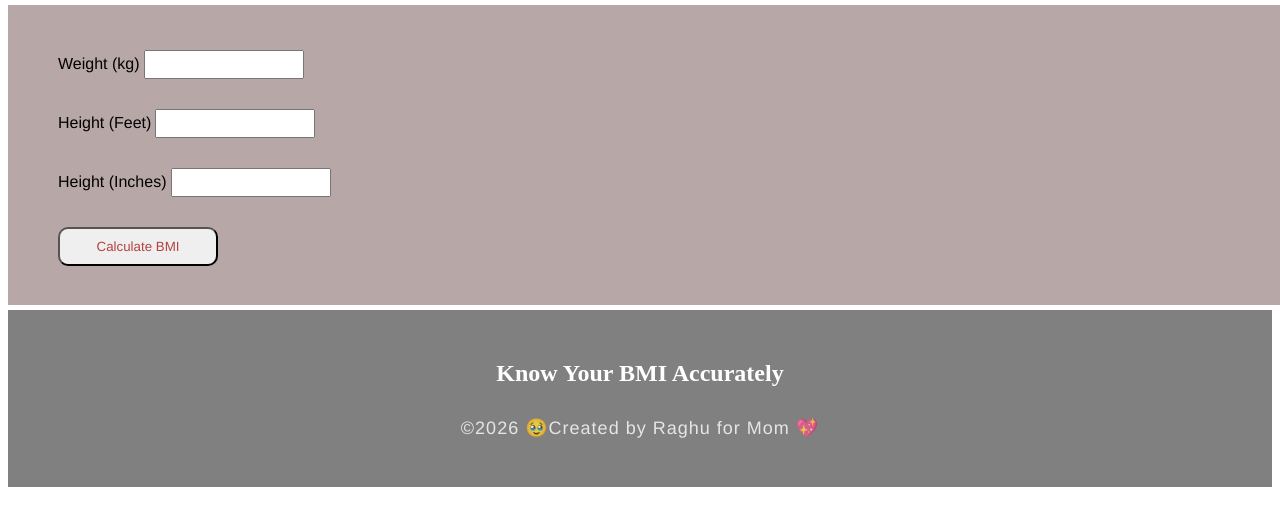
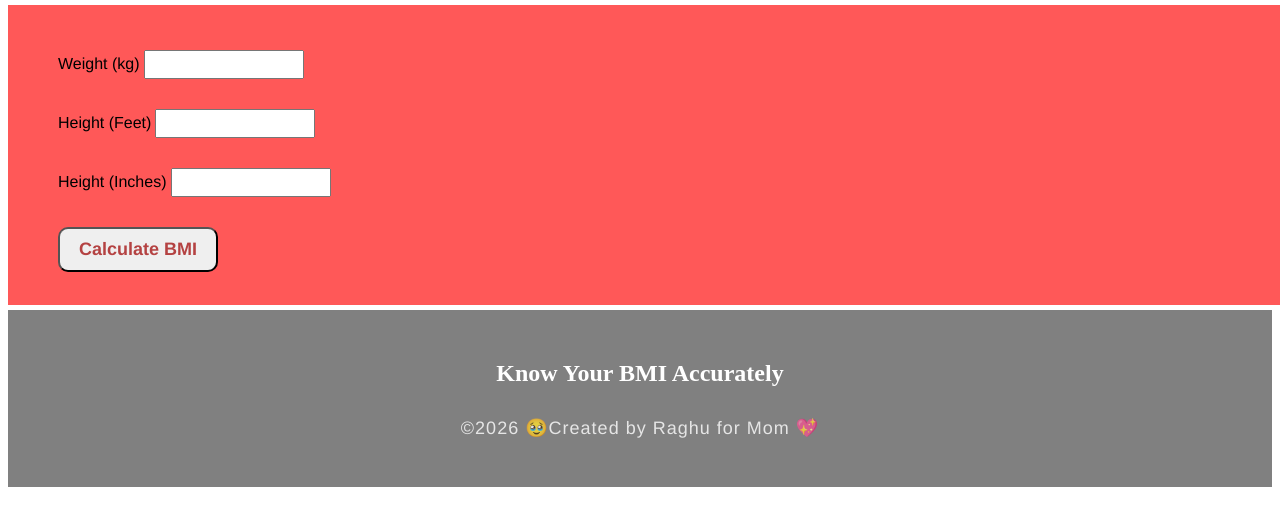
Before and after one commit to Raghu-master/Bmi-Calculator, a Flask app: page /yourbmi in a window 1280 px wide; the page is wider, and only the part inside the window is pictured. Shown: the part 114-640 px from the top of that part. Run offline with Flask 3, Linux system fonts and the light colour scheme.

Commit message:
css fixed

```diff
--- a/static/style.css
+++ b/static/style.css
@@ -16,7 +16,7 @@ header h1{
 
 form{
     margin: 5px 0px;
-    background-color: rgb(184, 167, 167);
+    background-color: rgb(255, 88, 88);
     padding: 30px 50px;
     height: 30vh;
     width: 100vw;
@@ -65,12 +65,16 @@ form .field{
     border-radius: 10px;
     color: rgb(180, 66, 66);
     transition: 0.2s ease-in;
+    font-size: 18px;
+    font-weight: bold;
     margin: 0 auto;
 }
 #cal-bmi-btn:hover{
     background-color: rgb(180, 66, 69);
-    color: rgb(102, 102, 98);
+    color: rgb(255, 255, 255);
     box-shadow: 2px 2px 10px black;
+    font-family: 'Times New Roman', Times, serif;
+    font-weight: bolder;
     transform: scale(1.1);
 }
 footer{
```
